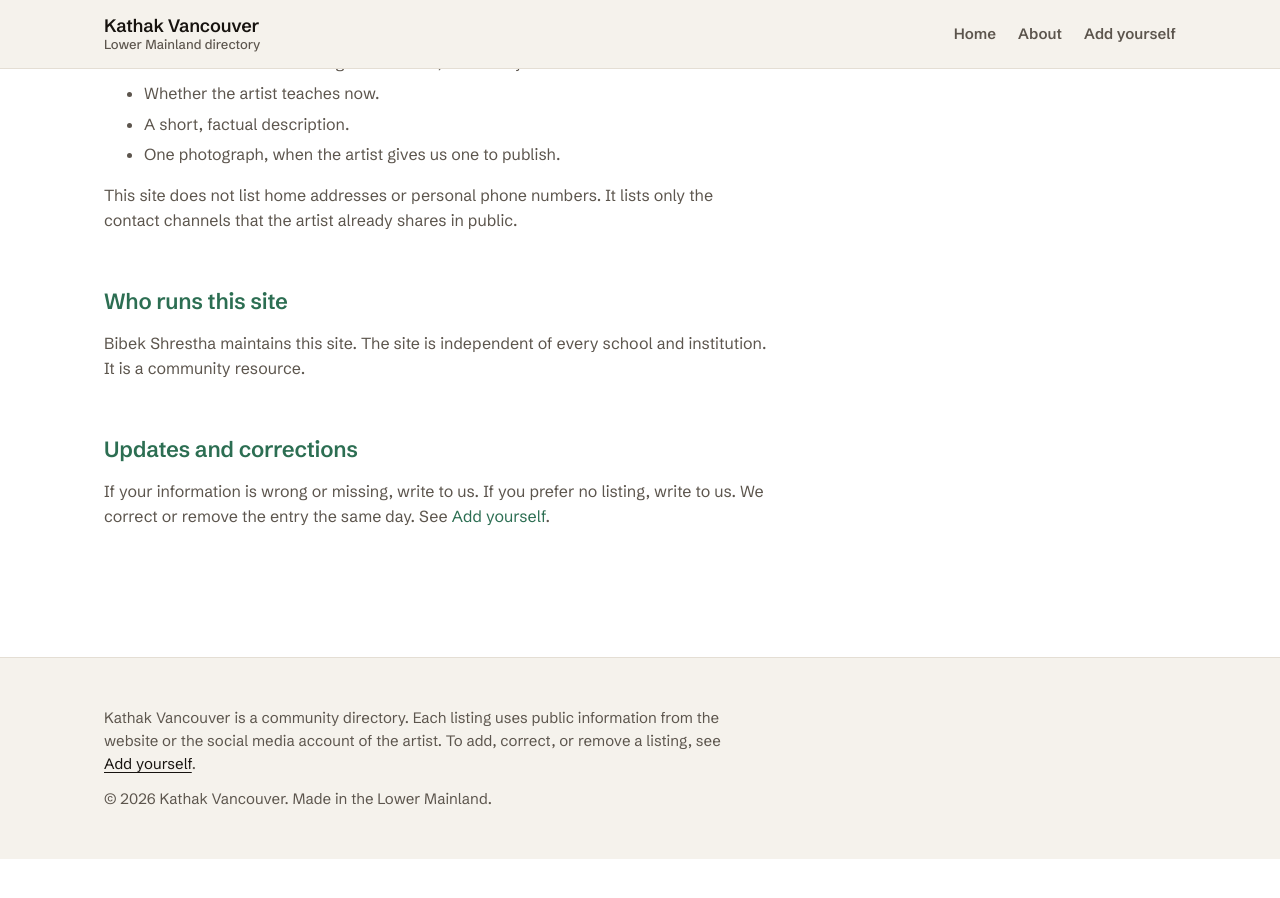
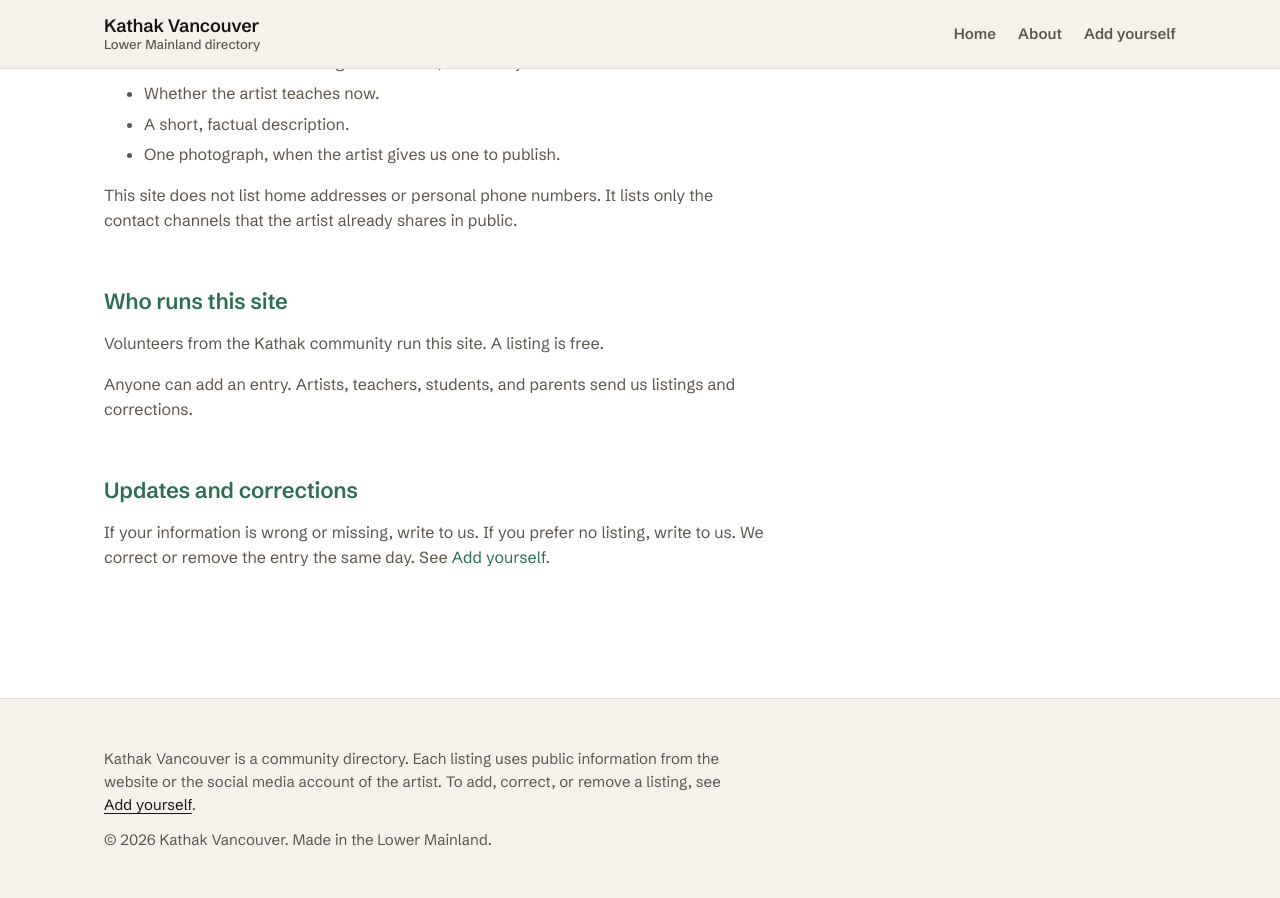
Before and after one commit to bibstha/kathakvancouver, a Jekyll site: the page built from about.md, in a window 1280 px wide and 900 px high, scrolled down 577 px. Built offline with Jekyll 4.4.1, drawn with Linux system fonts in a browser that asks for light colours; before the commit the page ends 1436 px from its top, so only the background shows below that.

Commit message:
Drop the maintainer name from the about page
The site reads as a community directory, so the About page names no single
maintainer. The section says that volunteers run the site, that a listing is
free, and that anyone can send a listing or a correction.

Co-Authored-By: Claude Opus 5 (1M context) <noreply@anthropic.com>

```diff
--- a/about.md
+++ b/about.md
@@ -29,8 +29,10 @@ the contact channels that the artist already shares in public.
 
 ## Who runs this site
 
-Bibek Shrestha maintains this site. The site is independent of every school and
-institution. It is a community resource.
+Volunteers from the Kathak community run this site. A listing is free.
+
+Anyone can add an entry. Artists, teachers, students, and parents send us
+listings and corrections.
 
 ## Updates and corrections
 
```
